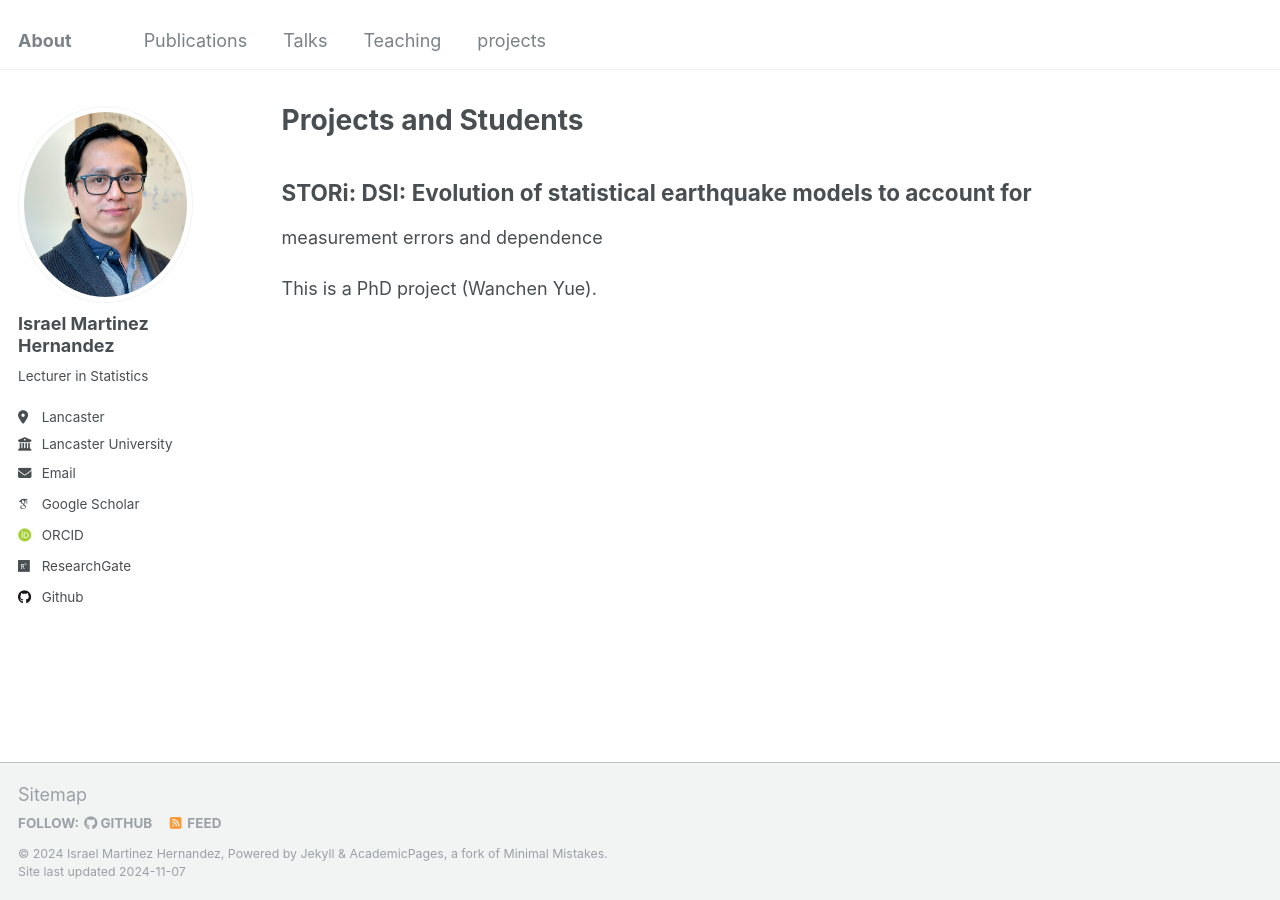
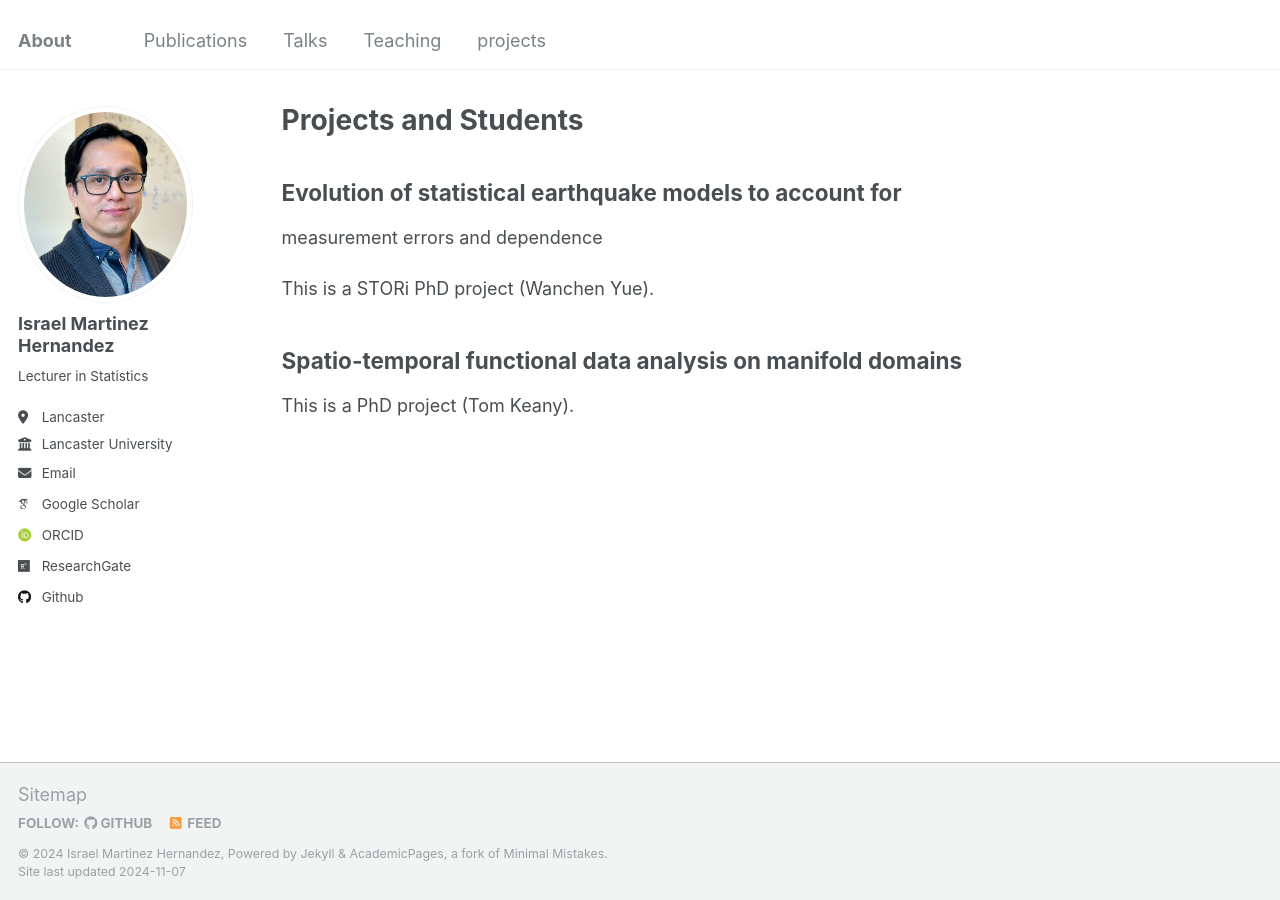
Before and after one commit to I-MH/I-MH.github.io, a Jekyll site: the page built from _pages/Projects.md, in a window 1280 px wide. Built offline with Jekyll 4.4.1, drawn with Linux system fonts in a browser that asks for light colours; some web fonts are replaced.

Commit message:
Update Projects.md

```diff
--- a/_pages/Projects.md
+++ b/_pages/Projects.md
@@ -6,7 +6,11 @@ author_profile: true
 ---
 
 
-## STORi: DSI: Evolution of statistical earthquake models to account for
+## Evolution of statistical earthquake models to account for
 measurement errors and dependence
 
-This is a PhD project (Wanchen Yue).
+This is a STORi PhD project (Wanchen Yue).
+
+## Spatio-temporal functional data analysis on manifold domains
+
+This is a PhD project (Tom Keany).
```
